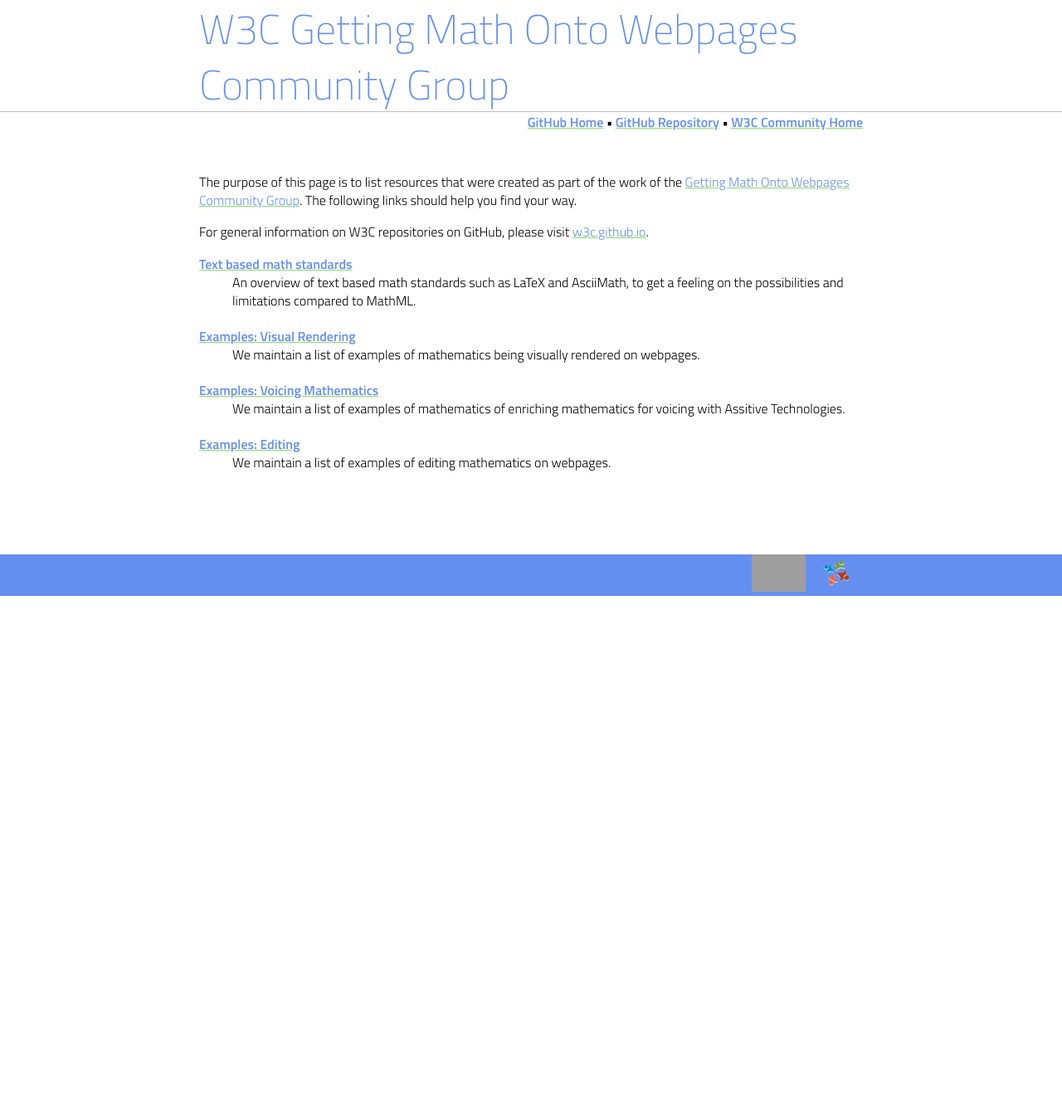
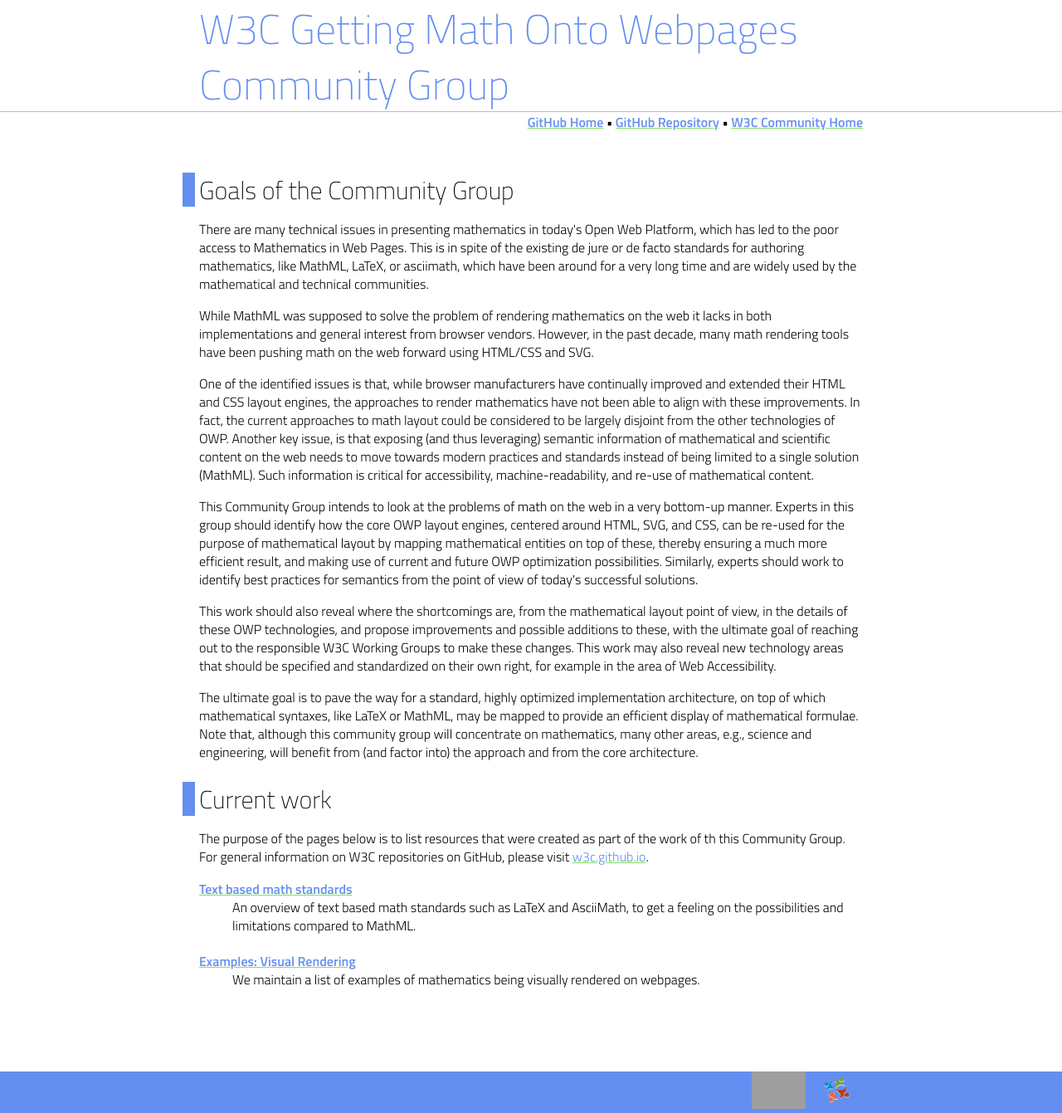
Before and after one commit to w3c/mathonwebpages, a Jekyll site: the page built from index.html, in a window 1280 px wide. Shown: the whole page at 83% size. Built offline with Jekyll 4.4.1, drawn with Linux system fonts in a browser that asks for light colours; before the commit the page ends 900 px from its top, so only the background shows below that.

Commit message:
update front-page
* add statement and headings
* update other topics
* comment out planned resources

```diff
--- a/index.html
+++ b/index.html
@@ -3,11 +3,17 @@
 title: W3C Getting Math Onto Webpages Community Group
 ---
 
+<h2>Goals of the Community Group</h2>
+<p>There are many technical issues in presenting mathematics in today&#39;s Open Web Platform, which has led to the poor access to Mathematics in Web Pages. This is in spite of the existing de jure or de facto standards for authoring mathematics, like MathML, LaTeX, or asciimath, which have been around for a very long time and are widely used by the mathematical and technical communities. </p>
+<p>While MathML was supposed to solve the problem of rendering mathematics on the web it lacks in both implementations and general interest from browser vendors. However, in the past decade, many math rendering tools have been pushing math on the web forward using HTML/CSS and SVG. </p>
+<p>One of the identified issues is that, while browser manufacturers have continually improved and extended their HTML and CSS layout engines, the approaches to render mathematics have not been able to align with these improvements. In fact, the current approaches to math layout could be considered to be largely disjoint from the other technologies of OWP. Another key issue, is that exposing (and thus leveraging) semantic information of mathematical and scientific content on the web needs to move towards modern practices and standards instead of being limited to a single solution (MathML). Such information is critical for accessibility, machine-readability, and re-use of mathematical content. </p>
+<p>This Community Group intends to look at the problems of math on the web in a very bottom-up manner. Experts in this group should identify how the core OWP layout engines, centered around HTML, SVG, and CSS, can be re-used for the purpose of mathematical layout by mapping mathematical entities on top of these, thereby ensuring a much more efficient result, and making use of current and future OWP optimization possibilities. Similarly, experts should work to identify best practices for semantics from the point of view of today&#39;s successful solutions. </p>
+<p>This work should also reveal where the shortcomings are, from the mathematical layout point of view, in the details of these OWP technologies, and propose improvements and possible additions to these, with the ultimate goal of reaching out to the responsible W3C Working Groups to make these changes. This work may also reveal new technology areas that should be specified and standardized on their own right, for example in the area of Web Accessibility. </p>
+<p>The ultimate goal is to pave the way for a standard, highly optimized implementation architecture, on top of which mathematical syntaxes, like LaTeX or MathML, may be mapped to provide an efficient display of mathematical formulae. Note that, although this community group will concentrate on mathematics, many other areas, e.g., science and engineering, will benefit from (and factor into) the approach and from the core architecture.</p>
+
+<h2>Current work</h2>
 <p>
-    The purpose of this page is to list resources that were created as part of the work of the <a href="https://www.w3.org/community/mathonwebpages/">Getting Math Onto Webpages Community Group</a>. The following links should help you find your
-    way.
-</p>
-<p>
+    The purpose of the pages below is to list resources that were created as part of the work of th this Community Group.
     For general information on W3C repositories on GitHub, please visit <a href="https://w3c.github.io/">w3c.github.io</a>.
 </p>
 <dl>
@@ -20,12 +26,12 @@
     <dd>
         We maintain a list of examples of mathematics being visually rendered on webpages.
     </dd>
-    <dt><a href="examples/speechrendering/">Examples: Voicing Mathematics</a></dt>
+<!--     <dt><a href="examples/speechrendering/">Examples: Voicing Mathematics</a></dt>
     <dd>
         We maintain a list of examples of mathematics of enriching mathematics for voicing with Assitive Technologies.
     </dd>
     <dt><a href="examples/editing/">Examples: Editing</a></dt>
     <dd>
         We maintain a list of examples of editing mathematics on webpages.
-    </dd>
+    </dd> -->
 </dl>
```
